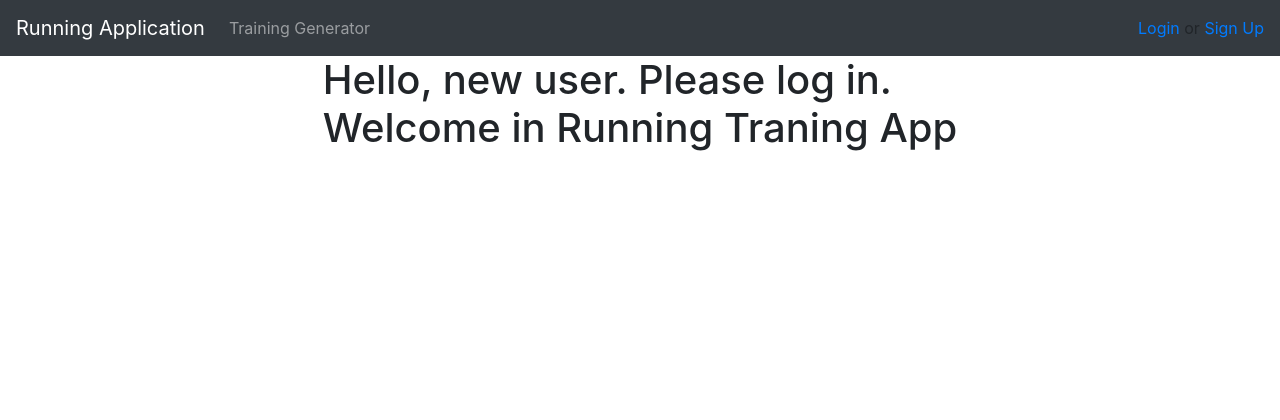
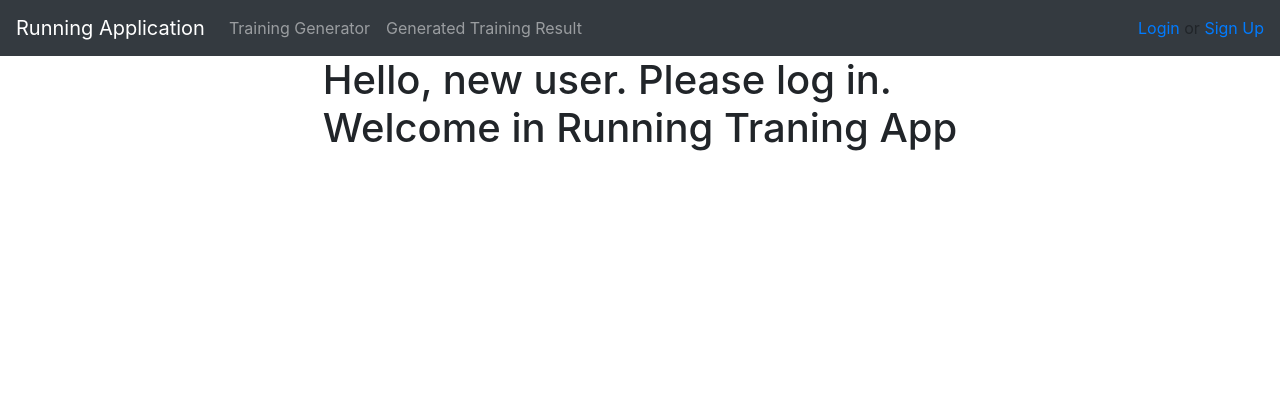
Before and after one commit to sebastian-jarosz/rtc, a Django app: page / in a window 1280 px wide. Shown: the top 420 px of the page. Run offline with Django 3.2, Linux system fonts and the light colour scheme.

Commit message:
Generated Training Result page added

```diff
--- a/runtrainapp/templates/header.html
+++ b/runtrainapp/templates/header.html
@@ -51,6 +51,10 @@
                 <a class="nav-link" href="{% url 'generate training' %}">Training Generator</a>
             </li>
 
+            <li>
+                <a class="nav-link" href="{% url 'generate training result' %}">Generated Training Result</a>
+            </li>
+
             <!-- Administration available only for Admin-->
             {% if user.is_staff %}
             <li class="nav-item dropdown">
--- a/runtrainapp/urls.py
+++ b/runtrainapp/urls.py
@@ -19,6 +19,7 @@ urlpatterns = [
     path('training/add/', views.add_training, name="add training"),
     path('training/add/running/', views.add_running_training, name="add running training"),
     path('training/generator/', views.generate_training, name="generate training"),
+    path('training/generator/result', views.generate_training_result, name="generate training result"),
     path('training/<int:training_id>/', views.training, name="training"),
     path('training/user/', views.list_all_user_trainings, name="all user trainings"),
     path('training/running/', views.list_all_running_trainings, name="all running trainings"),
--- a/runtrainapp/views.py
+++ b/runtrainapp/views.py
@@ -197,3 +197,8 @@ def generate_training(request):
     context = create_response_context(*context_args)
 
     return render(request, 'training/generate_training.html', context)
+
+
+def generate_training_result(request):
+    context = {}
+    return render(request, 'training/generate_training_result.html', context)
```
Also changed, not shown: runtrainapp/templates/training/generate_training_result.html (added, +16 -0 lines).
